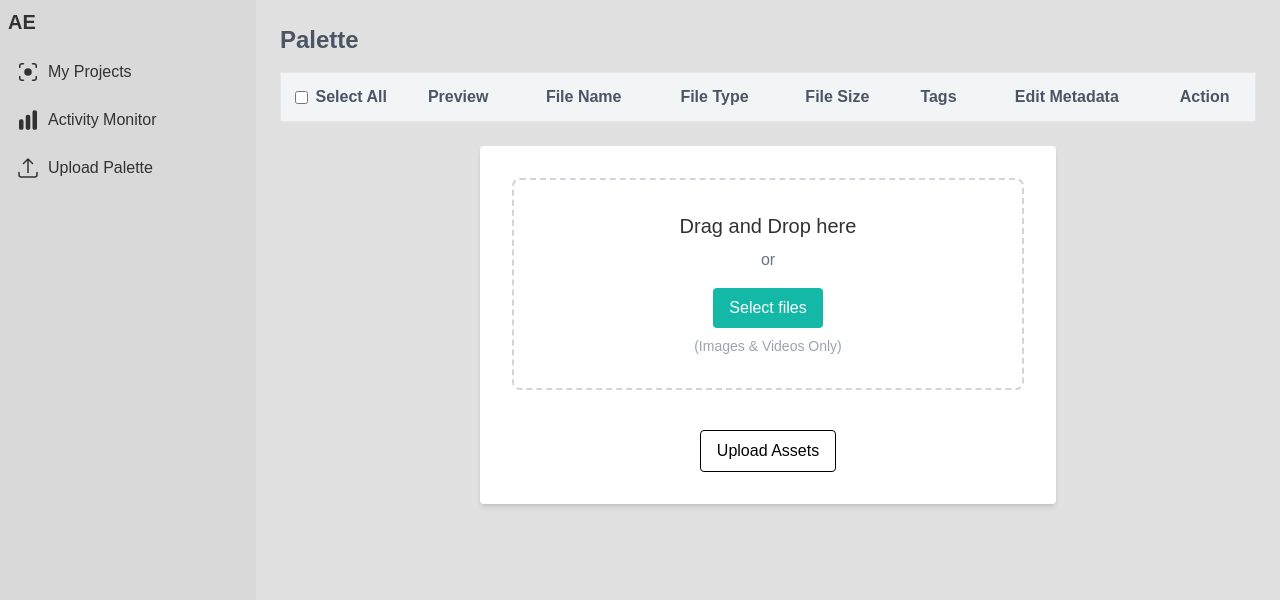
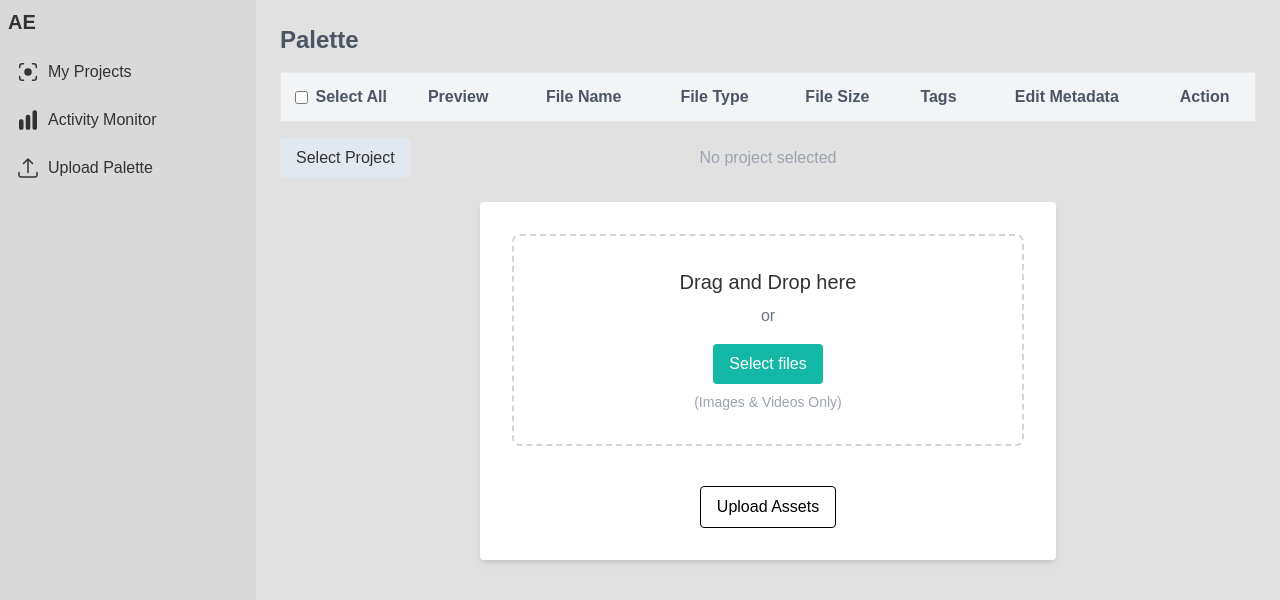
Before and after one commit to CPSC319-2025/404-Found-DAM, a Next.js app in the folder frontend/: page /404-Found-DAM/palette in a window 1280 px wide. Shown: the top 600 px of the page. Built offline with nearby package versions, Linux system fonts and the light colour scheme.

Commit message:
add project button

```diff
--- a/frontend/src/app/palette/components.tsx
+++ b/frontend/src/app/palette/components.tsx
@@ -14,7 +14,6 @@ export default function FileTable({ files, removeFile }: FileTableProps) {
     const { setFiles } = useFileContext();
     const [selectedIndices, setSelectedIndices] = useState<number[]>([]);
 
-    // Toggle "Select All"
     function handleSelectAll(e: ChangeEvent<HTMLInputElement>) {
         if (e.target.checked) {
             setSelectedIndices(files.map((_, idx) => idx));
@@ -23,7 +22,6 @@ export default function FileTable({ files, removeFile }: FileTableProps) {
         }
     }
 
-    // Toggle single row selection
     function handleSelectRow(index: number) {
         setSelectedIndices((prev) =>
             prev.includes(index)
@@ -32,8 +30,8 @@ export default function FileTable({ files, removeFile }: FileTableProps) {
         );
     }
 
-    // Remove a single tag by index on a FileMetadata
     function handleRemoveTag(fileMeta: FileMetadata, tagIndex: number) {
+        // Remove a specific tag from fileMeta
         setFiles((prevFiles) =>
             prevFiles.map((f) =>
                 f.file.name === fileMeta.file.name
@@ -43,13 +41,12 @@ export default function FileTable({ files, removeFile }: FileTableProps) {
         );
     }
 
-    // Navigate to the editmetadata route (folder: app/palette/editmetadata/page.tsx)
-    function handleEditMetadata(fileName: string) {
-        router.push(`/palette/editmetadata?file=${encodeURIComponent(fileName)}`);
+    function handleEditMetadata(rawFileName: string) {
+        router.push(`/palette/editmetadata?file=${encodeURIComponent(rawFileName)}`);
     }
 
     return (
-        <div className="max-w-[1080px] overflow-auto">
+        <div className=" overflow-auto">
             <table className="min-w-full bg-white border border-gray-200">
                 <thead className="bg-gray-100 text-gray-600">
                 <tr>
@@ -74,10 +71,10 @@ export default function FileTable({ files, removeFile }: FileTableProps) {
                     <th className="p-3">Action</th>
                 </tr>
                 </thead>
-
                 <tbody>
                 {files.map((fileMeta, index) => {
-                    const rawFile = fileMeta.file; // the actual File object
+                    const rawFile = fileMeta.file;
+                    const displayName = rawFile.name;
                     const isImage = rawFile.type.startsWith("image/");
                     const isVideo = rawFile.type.startsWith("video/");
 
@@ -90,7 +87,7 @@ export default function FileTable({ files, removeFile }: FileTableProps) {
 
                     return (
                         <tr key={index} className="border-b last:border-none">
-                            {/* Row checkbox */}
+                            {/* Checkbox */}
                             <td className="p-3 text-center">
                                 <input
                                     type="checkbox"
@@ -99,7 +96,7 @@ export default function FileTable({ files, removeFile }: FileTableProps) {
                                 />
                             </td>
 
-                            {/* Preview column */}
+                            {/* Preview */}
                             <td className="p-3">
                                 {isImage && previewUrl && (
                                     <img
@@ -117,22 +114,26 @@ export default function FileTable({ files, removeFile }: FileTableProps) {
                                 )}
                             </td>
 
-                            {/* File Info */}
-                            <td className="p-3">{rawFile.name}</td>
+                            {/* File name (custom) */}
+                            <td className="p-3">{displayName}</td>
+
+                            {/* File type */}
                             <td className="p-3">{rawFile.type}</td>
+
+                            {/* File size */}
                             <td className="p-3">{fileMeta.fileSize}</td>
 
-                            {/* Tags */}
+                            {/* Tags + remove tag buttons */}
                             <td className="p-3">
                                 {fileMeta.tags.length > 0 ? (
-                                    fileMeta.tags.map((tag, tagIdx) => (
+                                    fileMeta.tags.map((tag, tagIndex) => (
                                         <span
-                                            key={tagIdx}
+                                            key={tagIndex}
                                             className="relative bg-red-400 text-white px-2 py-1 rounded mr-1 inline-flex items-center"
                                         >
                         {tag}
                                             <button
-                                                onClick={() => handleRemoveTag(fileMeta, tagIdx)}
+                                                onClick={() => handleRemoveTag(fileMeta, tagIndex)}
                                                 className="ml-1 text-xs bg-white text-red-500 rounded-full w-4 h-4 flex items-center justify-center font-bold"
                                             >
                           ✕
--- a/frontend/src/app/palette/page.tsx
+++ b/frontend/src/app/palette/page.tsx
@@ -1,6 +1,6 @@
 "use client";
 
-import React, { useCallback } from "react";
+import React, { useCallback, useState } from "react";
 import FileTable from "./components";
 import { useDropzone } from "react-dropzone";
 import { useRouter } from "next/navigation";
@@ -10,7 +10,12 @@ export default function PalettePage() {
     const router = useRouter();
     const { files, setFiles } = useFileContext();
 
-    // Remove by index
+    // Track dropdown open/close
+    const [showDropdown, setShowDropdown] = useState(false);
+    // Track which project was chosen
+    const [selectedProject, setSelectedProject] = useState<string | null>(null);
+
+    // Remove a file by index
     function removeFile(index: number) {
         setFiles((prev) => {
             const updated = [...prev];
@@ -19,22 +24,19 @@ export default function PalettePage() {
         });
     }
 
-    // Accept dropped files (optional)
+    // Handle dropped files
     const onDrop = useCallback((acceptedFiles: File[]) => {
         acceptedFiles.forEach((file) => {
             const fileSize = (file.size / 1024).toFixed(2) + " KB";
-
-            // Construct initial FileMetadata
             const fileMeta: FileMetadata = {
                 file,
                 fileSize,
                 description: "",
                 location: "",
-                tags: ["red", 'blue'],
+                tags: [],
             };
 
             if (file.type.startsWith("image/")) {
-                // Load image to get width & height
                 const img = new Image();
                 img.onload = () => {
                     fileMeta.width = img.width;
@@ -43,7 +45,6 @@ export default function PalettePage() {
                 };
                 img.src = URL.createObjectURL(file);
             } else if (file.type.startsWith("video/")) {
-                // Load video to get duration, width & height
                 const video = document.createElement("video");
                 video.preload = "metadata";
                 video.onloadedmetadata = () => {
@@ -54,20 +55,18 @@ export default function PalettePage() {
                 };
                 video.src = URL.createObjectURL(file);
             } else {
-                // Fallback if neither image nor video
                 setFiles((prev) => [...prev, fileMeta]);
             }
         });
     }, [setFiles]);
-
 
     const { getRootProps, getInputProps, isDragActive } = useDropzone({
         onDrop,
         accept: { "image/*": [], "video/*": [] },
     });
 
+    // Example upload function
     function handleUpload() {
-        // Example: call some /api route
         fetch("/api/upload-all", { method: "POST" })
             .then((res) => {
                 if (!res.ok) console.error("API call failed");
@@ -77,6 +76,19 @@ export default function PalettePage() {
             .finally(() => router.push("/palette"));
     }
 
+    // Toggle dropdown
+    function handleSelectProject() {
+        setShowDropdown((prev) => !prev);
+    }
+
+    // User picks a project from dropdown
+    function handleProjectChoice(projectName: string) {
+        setSelectedProject(projectName);
+        setShowDropdown(false);
+        console.log("Selected project:", projectName);
+    }
+
+    // Optional: go back
     function handleGoBack() {
         router.push("/upload");
     }
@@ -85,12 +97,62 @@ export default function PalettePage() {
         <div className="p-2 min-h-screen">
             <h1 className="text-2xl font-bold mb-4 text-gray-600">Palette</h1>
 
-            {/* File Table */}
-            <div className="p-0">
+            {/* Table Container */}
+            <div className="p-0 relative">
                 <FileTable files={files} removeFile={removeFile} />
+
+                {/* Button + Project Name Row */}
+                <div className="mt-4 flex items-center w-full">
+                    {/* Left Column: Button + Dropdown */}
+                    <div className="basis-1/3 relative">
+                        <button
+                            onClick={handleSelectProject}
+                            className="bg-slate-200 px-4 py-2 rounded hover:bg-slate-300"
+                        >
+                            Select Project
+                        </button>
+
+                        {showDropdown && (
+                            <div className="absolute left-0 mt-2 w-40 bg-white border border-gray-300 rounded shadow">
+                                <div
+                                    className="px-3 py-2 hover:bg-gray-100 cursor-pointer"
+                                    onClick={() => handleProjectChoice("Project1")}
+                                >
+                                    Project1
+                                </div>
+                                <div
+                                    className="px-3 py-2 hover:bg-gray-100 cursor-pointer"
+                                    onClick={() => handleProjectChoice("Project2")}
+                                >
+                                    Project2
+                                </div>
+                                <div
+                                    className="px-3 py-2 hover:bg-gray-100 cursor-pointer"
+                                    onClick={() => handleProjectChoice("Project3")}
+                                >
+                                    Project3
+                                </div>
+                            </div>
+                        )}
+                    </div>
+
+                    {/* Middle Column: Centered Selected Project */}
+                    <div className="basis-1/3 text-center">
+                        {selectedProject ? (
+                            <span className="text-gray-700 font-bold">
+                Selected Project: {selectedProject}
+              </span>
+                        ) : (
+                            <span className="text-gray-400">No project selected</span>
+                        )}
+                    </div>
+
+                    {/* Right Column: (empty) or add another button */}
+                    <div className="basis-1/3 text-right"></div>
+                </div>
             </div>
 
-            {/* Optional drag-and-drop area */}
+            {/* Drag-and-Drop area (optional) */}
             <div className="flex-grow p-6 flex items-center justify-center">
                 <div className="bg-white p-8 rounded shadow-md text-center w-full max-w-xl">
                     <div
@@ -107,7 +169,9 @@ export default function PalettePage() {
                                 <button className="bg-teal-500 text-white px-4 py-2 rounded hover:bg-teal-600">
                                     Select files
                                 </button>
-                                <p className="text-sm text-gray-400 mt-2">(Images &amp; Videos Only)</p>
+                                <p className="text-sm text-gray-400 mt-2">
+                                    (Images &amp; Videos Only)
+                                </p>
                             </>
                         )}
                     </div>
@@ -118,12 +182,7 @@ export default function PalettePage() {
                     >
                         Upload Assets
                     </button>
-                    {/*<button*/}
-                    {/*    onClick={handleGoBack}*/}
-                    {/*    className="mt-6 ml-4 px-4 py-2 rounded border border-black text-black hover:bg-gray-100"*/}
-                    {/*>*/}
-                    {/*    Back to Upload*/}
-                    {/*</button>*/}
+
                 </div>
             </div>
         </div>
```
